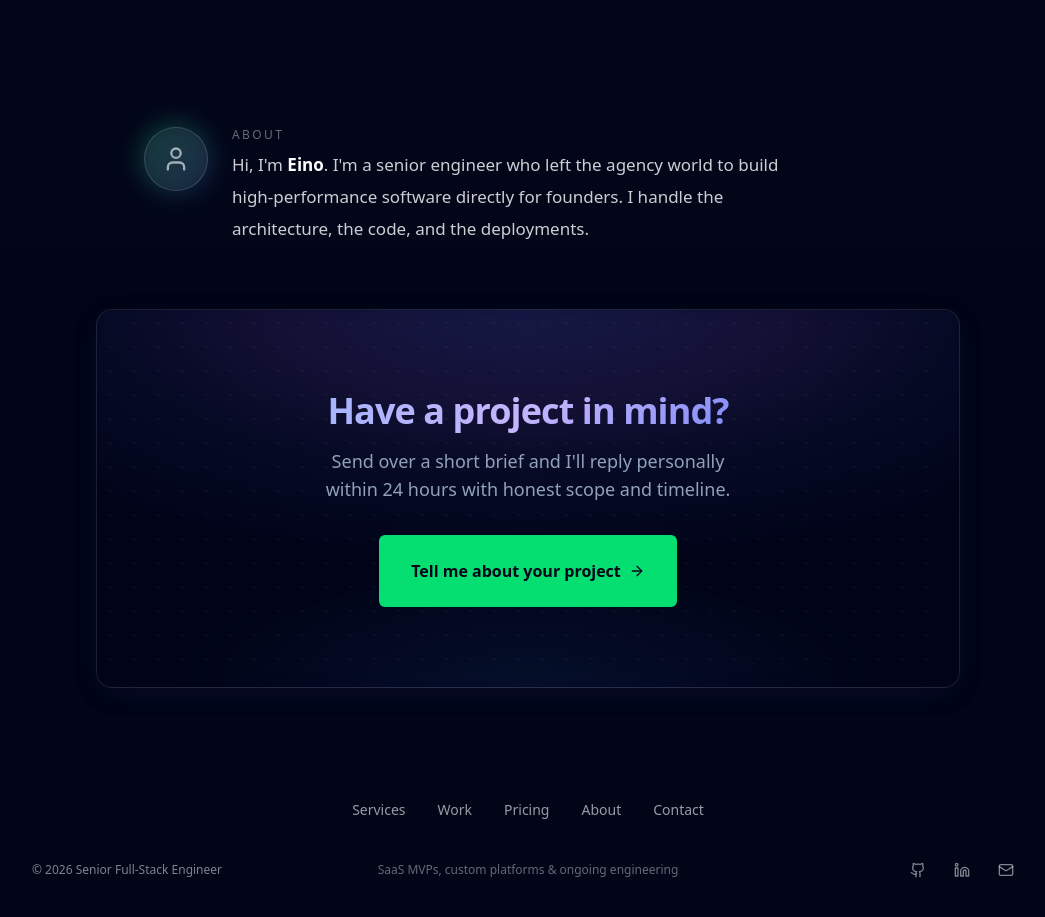
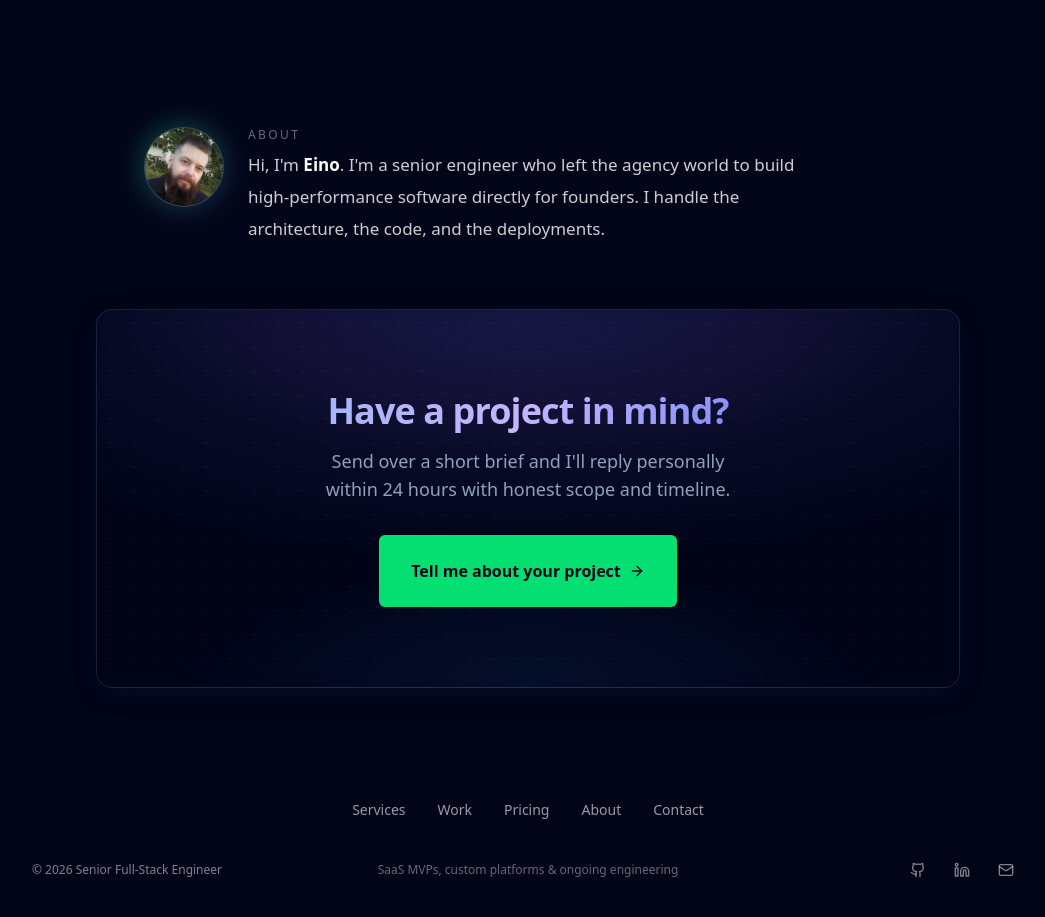
Before and after one commit to EinoTick/landing-pages, a Next.js app in the folder third-next-based-landing-page/: page / in a window 1280 px wide. Shown: the part 3900-4817 px from the top of the page, without its empty margins (112-1157 px from the left). Built offline with nearby package versions, Linux system fonts and the light colour scheme.

Commit message:
fix image

```diff
--- a/third-next-based-landing-page/next.config.ts
+++ b/third-next-based-landing-page/next.config.ts
@@ -2,6 +2,9 @@ import type { NextConfig } from "next";
 
 const nextConfig: NextConfig = {
   output: "export",
+  images: {
+    unoptimized: true,
+  },
 };
 
 export default nextConfig;
--- a/third-next-based-landing-page/src/components/landing/AboutMe.tsx
+++ b/third-next-based-landing-page/src/components/landing/AboutMe.tsx
@@ -1,7 +1,7 @@
 "use client";
 
 import { motion } from "framer-motion";
-import { User } from "lucide-react";
+import Image from "next/image";
 
 export function AboutMe() {
   return (
@@ -18,8 +18,15 @@ export function AboutMe() {
               aria-hidden
               className="absolute -inset-1 rounded-full bg-gradient-to-br from-green-400/30 to-indigo-500/20 blur-md"
             />
-            <div className="relative w-16 h-16 rounded-full border border-white/15 bg-white/5 backdrop-blur-xl flex items-center justify-center overflow-hidden">
-              <User className="w-7 h-7 text-white/60" />
+            <div className="relative w-20 h-20 rounded-full border border-white/15 bg-white/5 backdrop-blur-xl overflow-hidden">
+              <Image
+                src="/images/about.jpg"
+                alt="Eino"
+                width={80}
+                height={80}
+                className="h-full w-full object-cover object-top"
+                priority
+              />
             </div>
           </div>
 
```
Also changed, not shown: third-next-based-landing-page/public/images/about.jpg (added), 1 other file (tests, documents, lock files or other folders).
